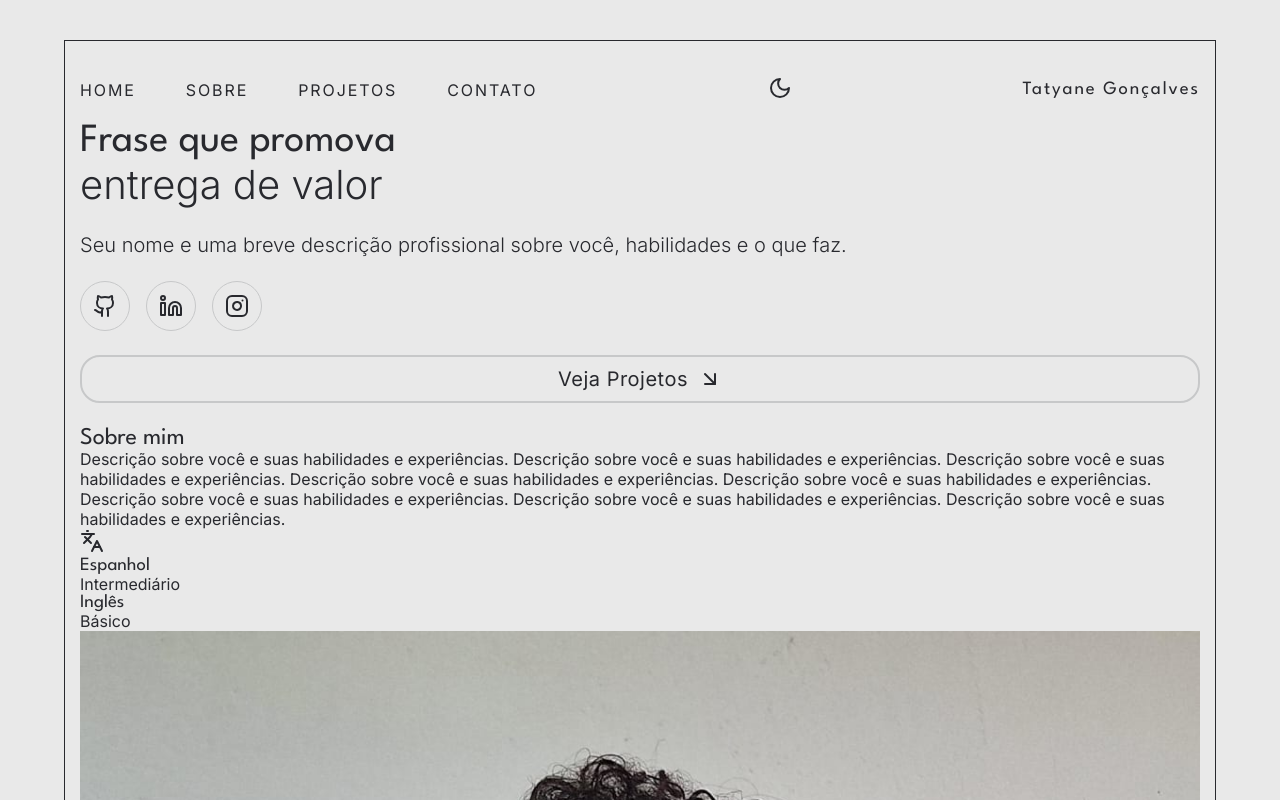
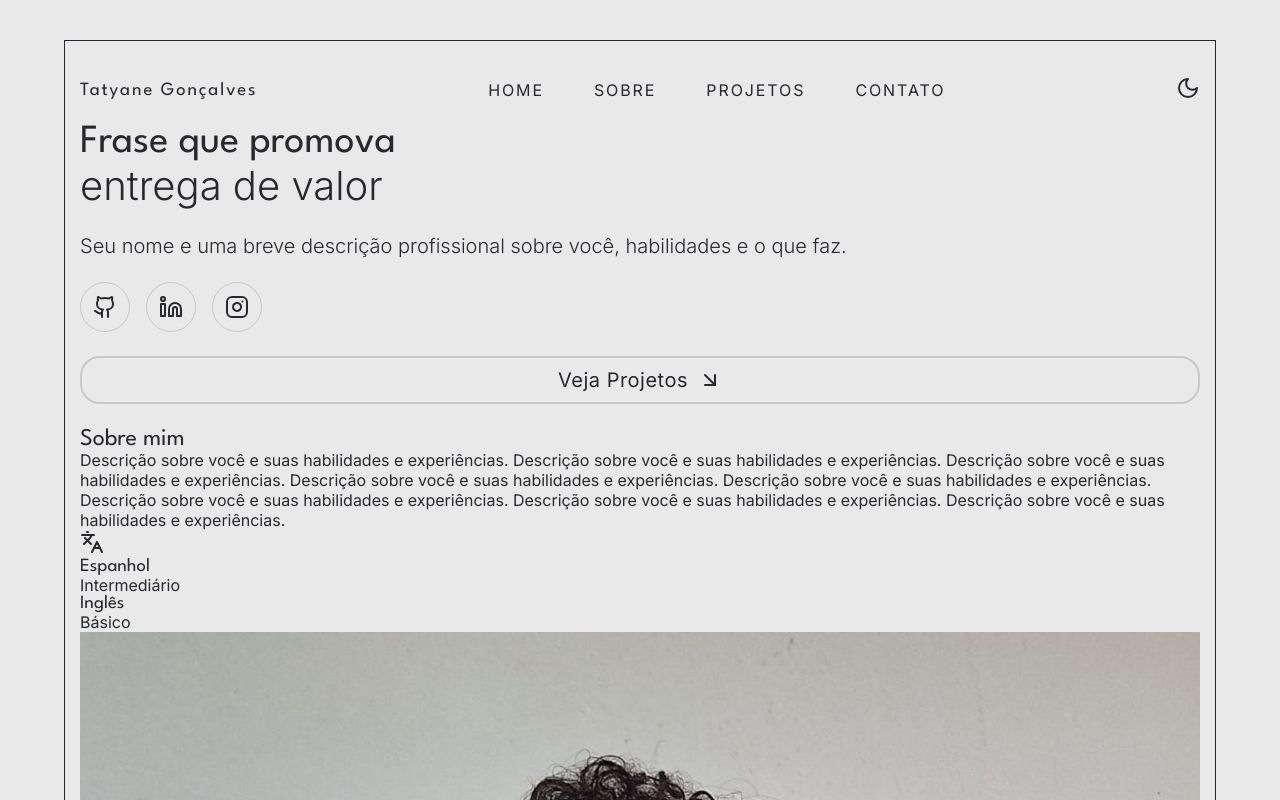
Before and after one commit to tatyanepgoncalves/portfolio, a React (Vite) app: page / in a window 1280 px wide. Shown: the top 800 px of the page. Built offline with nearby package versions, Linux system fonts and the light colour scheme.

Commit message:
✨ feat: Atualização do Componente Header.jsx

```diff
--- a/src/components/Header/Header.jsx
+++ b/src/components/Header/Header.jsx
@@ -4,7 +4,11 @@ import "../../styles/_header.scss";
 
 export default function Header() {
   return (
-    <header className="header">
+    <header className="header" id="header">
+      <a href="#header" className="logo">
+        <h3>Tatyane Gonçalves</h3>
+      </a>
+
       <nav className="header-nav">
         <a href="#home">Home</a>
         <a href="#about">Sobre</a>
@@ -12,15 +16,14 @@ export default function Header() {
         <a href="#contact">Contato</a>
       </nav>
 
-      <ThemeToggle />
+      <div className="header-btns">
+        <ThemeToggle />
 
-      <div className="logo">
-        <h3>Tatyane Gonçalves</h3>
+        <div className="header_menu-mobile">
+          <MenuMobile />
+        </div>
       </div>
 
-      <div className="header_menu-mobile">
-        <MenuMobile />
-      </div>
     </header>
   );
 }
```
